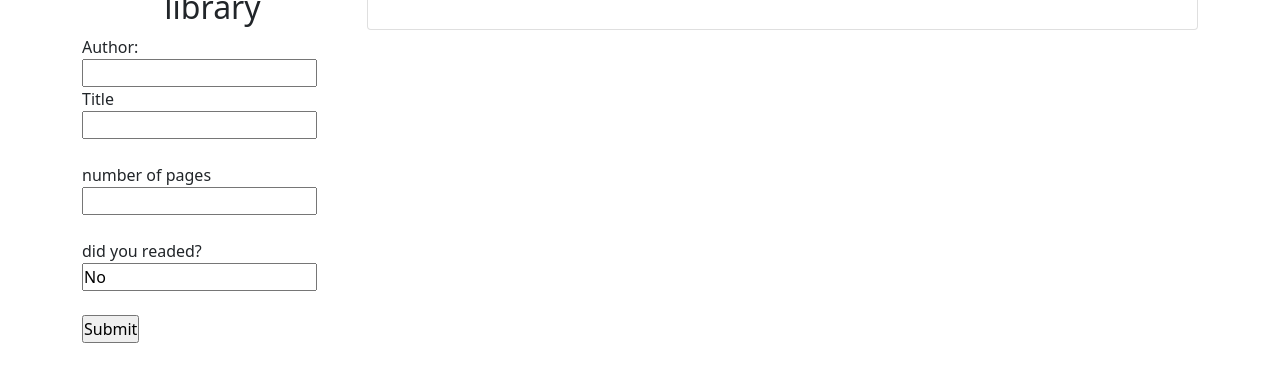
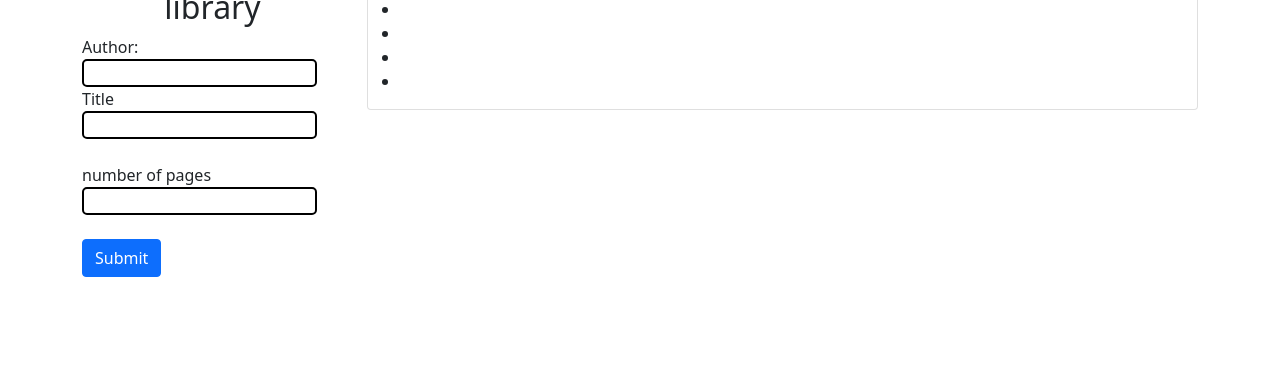
Before and after one commit to icebox827/library, a plain HTML site: page index.html in a window 1280 px wide. Shown: the part 170-552 px from the top of the page. Drawn offline with nearby package versions, Linux system fonts and the light colour scheme.

Commit message:
add style to form

```diff
--- a/assets/CSS/style.css
+++ b/assets/CSS/style.css
@@ -19,3 +19,8 @@ h2 {
   font-size: large;
   font-weight: 700;
 }
+
+input {
+  border-radius: 5px;
+  border: 2px solid;
+}
--- a/index.html
+++ b/index.html
@@ -26,9 +26,7 @@
             <input type="text" id="title" name="title" value=""><br><br>
             <label for="pages">number of pages</label><br>
             <input type="number" id="pages" name="pages" value=""><br><br>
-            <label for="Read">did you readed?</label><br>
-            <input type="text" id="pages" name="pages" value="No"><br><br>
-            <input type="submit" value="Submit">
+            <input type="submit" id="submit" value="Submit" class="btn btn-primary">
           </form>
         </section>
       </div>
@@ -36,10 +34,13 @@
         <section id="bookShelves">
           <h2>Book shelves</h2>
           <div class="card">
-             <h3 id="author"></h3>
-             <h4 id="title"></h4>
-             <h5 id="page"></h5>
-             <h5 id="read"></h5>
+            <img src="" id="img-card">
+            <ul>
+              <li id="author"></li>
+              <li id="title"></li>
+              <li id="page"></li>
+              <li id="read"></li>
+            </ul>
           </div>
         </section>
       </div>
```
